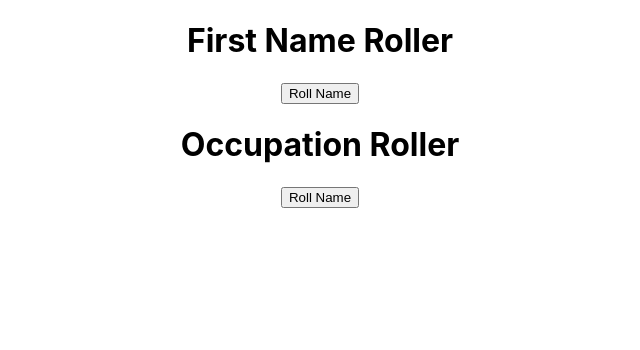
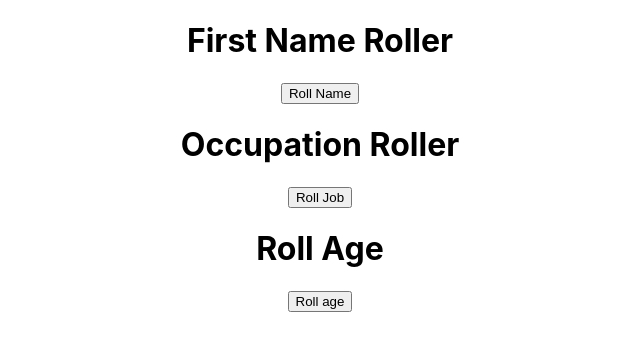
Before and after one commit to ImportantSeal/npc-alchemist, a React (Create React App) app: page / in a window 1280 px wide. Shown: the top 350 px of the page, without its empty margins (320-960 px from the left). Built offline with nearby package versions, Linux system fonts and the light colour scheme.

Commit message:
random age added

```diff
--- a/src/App.js
+++ b/src/App.js
@@ -2,12 +2,14 @@ import './App.css'
 import React from 'react';
 import FirstNameRoller from './components/testroll';
 import Workroller from './components/testwork';
+import AgeRoller from './components/ageroll';
 
 function App(){
   return(
     <div className="App">
       <FirstNameRoller/>
       <Workroller/>
+      <AgeRoller/>
     </div>
   );
 };
--- /dev/null
+++ b/src/components/ageroll.js
@@ -0,0 +1,22 @@
+import React, {useState} from "react";
+
+const AgeRoller = () =>{
+    const [selectedAge, setSelectedAge] = useState('');
+
+
+    const rollAge = () =>{
+        const randomAge = Math.floor(Math.random()* (99-16+1))+16;
+        setSelectedAge (`${randomAge}`);
+    };
+
+    return(
+        <div>
+            <h1>Roll Age</h1>
+            <button onClick={rollAge}>Roll age</button>
+            <p>{selectedAge}</p>
+        </div>
+    );
+
+};
+
+export default AgeRoller
--- a/src/components/testwork.js
+++ b/src/components/testwork.js
@@ -16,7 +16,7 @@ const Workroller = () =>{
     return (
         <div>
             <h1>Occupation Roller</h1>
-            <button onClick = {rollJob}>Roll Name</button>
+            <button onClick = {rollJob}>Roll Job</button>
             {selectedJob && <p>{selectedJob}</p>}
         </div>
     );
```
Also changed, not shown: src/data/age.js (added, +16 -0 lines).
